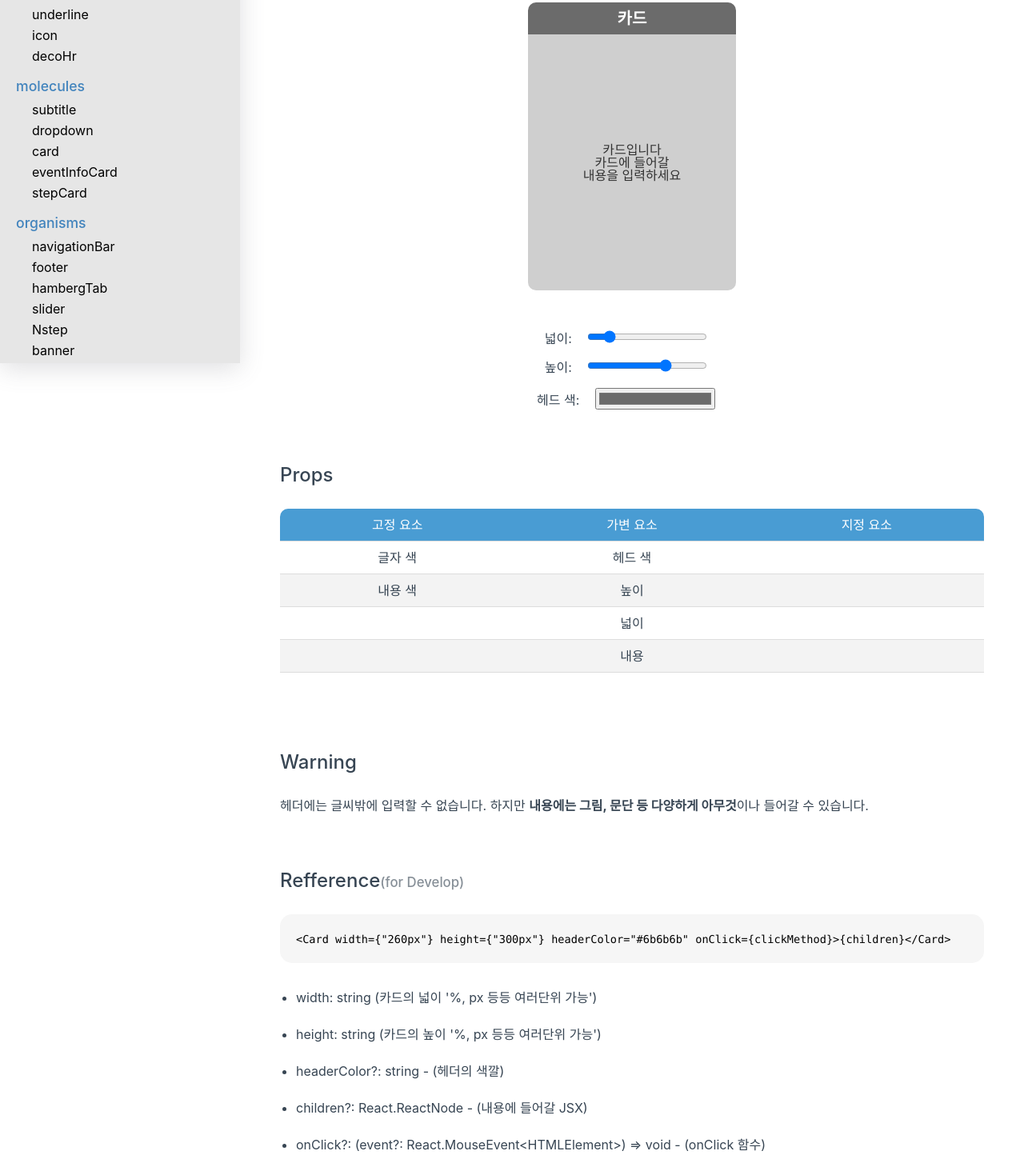
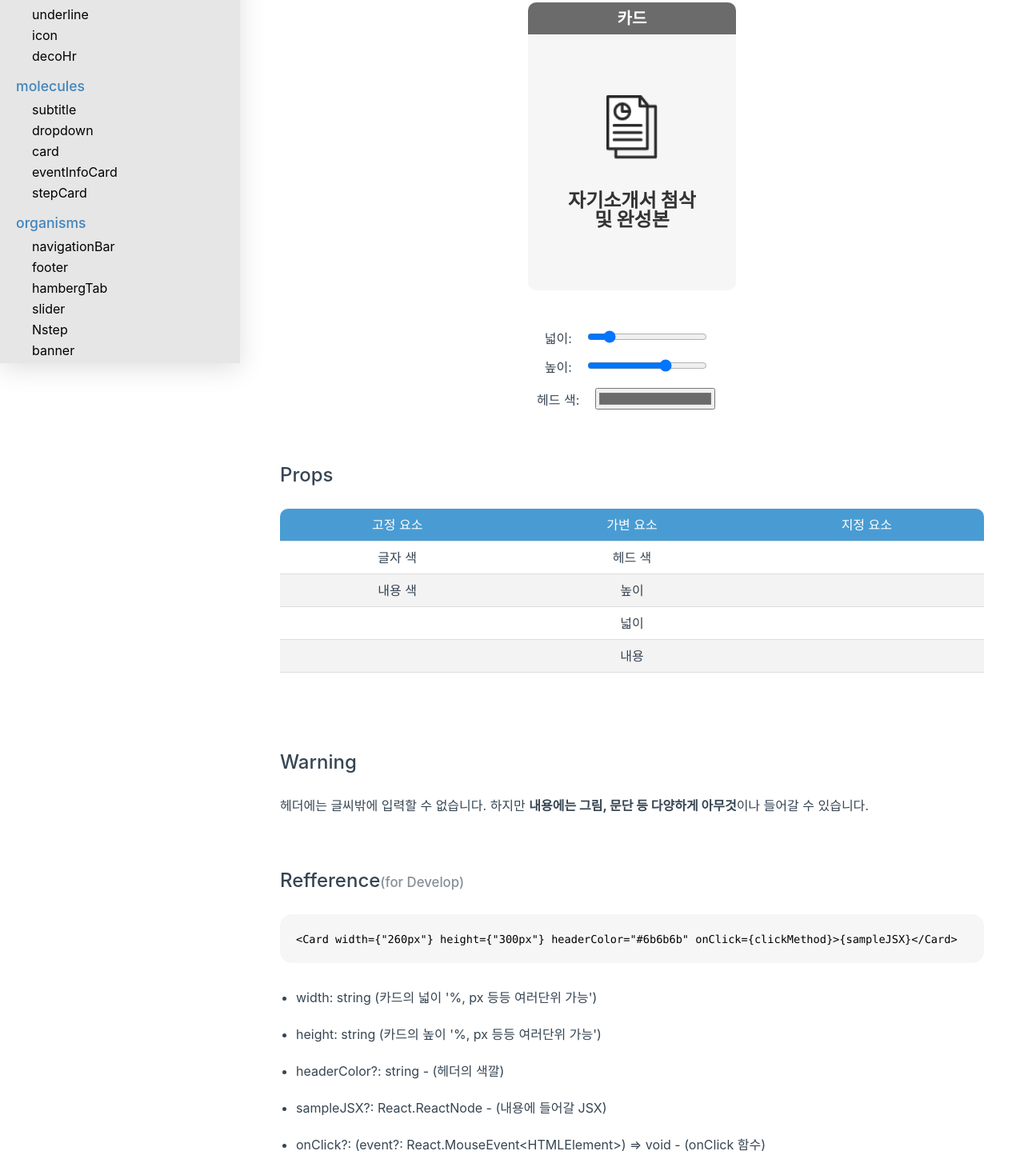
Before and after one commit to susirecipe/susirecipe-design-system, a React (Create React App) app: page /susirecipe-design-system/molecules/card in a window 1280 px wide. Shown: the part 346-1810 px from the top of the page at 80% size. Built offline with nearby package versions, Linux system fonts and the light colour scheme.

Commit message:
fix: card component sampleJSX 추가

```diff
--- a/src/components/another/Intro/CardIntro.tsx
+++ b/src/components/another/Intro/CardIntro.tsx
@@ -1,4 +1,5 @@
 import React, { useState } from 'react';
+import styled from 'styled-components';
 import {
   IntroContainer,
   IntroParagraph,
@@ -12,12 +13,39 @@ import {
 } from './global-intro.styled';
 import Card from 'components/molecules/Card/Card';
 
+const StyledSampleContent = styled.div`
+  display: flex;
+  flex-direction: column;
+  align-items: center;
+
+  img {
+    width: 64px;
+    height: 80px;
+    margin-bottom: 40px;
+  }
+
+  h1 {
+    text-align: center;
+    font-weight: 800;
+    font-size: 1.5rem;
+  }
+`;
+
 const CardIntro: React.FC = () => {
   const [inputs, setInputs] = useState({
     width: '260',
     height: '300',
     headerColor: '#6b6b6b',
   });
+
+  const sampleJSX = (
+    <StyledSampleContent>
+      <img src={process.env.PUBLIC_URL + '/asset/card_sample_icon.png'} alt="icon" />
+      <h1>
+        자기소개서 첨삭 <br />및 완성본
+      </h1>
+    </StyledSampleContent>
+  );
 
   const hadnleInput = (event: React.ChangeEvent<HTMLInputElement>) => {
     const { name, value } = event.target;
@@ -35,9 +63,7 @@ const CardIntro: React.FC = () => {
       <IntroSmallHeader>Overview</IntroSmallHeader>
       <ComponentWrapper>
         <Card width={`${inputs.width}px`} height={`${inputs.height}px`} header="카드" headerColor={inputs.headerColor}>
-          <p>카드입니다</p>
-          <p>카드에 들어갈</p>
-          <p>내용을 입력하세요</p>
+          {sampleJSX}
         </Card>
       </ComponentWrapper>
       <ControlBox>
@@ -109,14 +135,14 @@ const CardIntro: React.FC = () => {
       <CodeBox>
         <code>
           &lt;Card width=&#123;"260px"&#125; height=&#123;"300px"&#125; headerColor="#6b6b6b"
-          onClick=&#123;clickMethod&#125;&gt;&#123;children&#125;&lt;/Card&gt;
+          onClick=&#123;clickMethod&#125;&gt;&#123;sampleJSX&#125;&lt;/Card&gt;
         </code>
       </CodeBox>
       <ListBox>
         <li>width: string (카드의 넓이 '%, px 등등 여러단위 가능')</li>
         <li>height: string (카드의 높이 '%, px 등등 여러단위 가능')</li>
         <li>headerColor?: string - (헤더의 색깔)</li>
-        <li>children?: React.ReactNode - (내용에 들어갈 JSX)</li>
+        <li>sampleJSX?: React.ReactNode - (내용에 들어갈 JSX)</li>
         <li>onClick?: (event?: React.MouseEvent&lt;HTMLElement&gt;) =&gt; void - (onClick 함수)</li>
       </ListBox>
     </IntroContainer>
--- a/src/components/molecules/Card/Card.styled.ts
+++ b/src/components/molecules/Card/Card.styled.ts
@@ -23,6 +23,6 @@ export const StyledCardContent = styled.div<{ height: string }>`
   justify-content: center;
   align-items: center;
   border-radius: 0 0 10px 10px;
-  background-color: #cfcfcf;
+  background-color: #f6f6f6;
   color: #333;
 `;
```
Also changed, not shown: public/asset/card_sample_icon.png (added).
